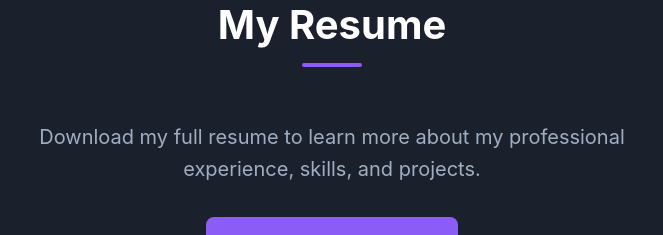
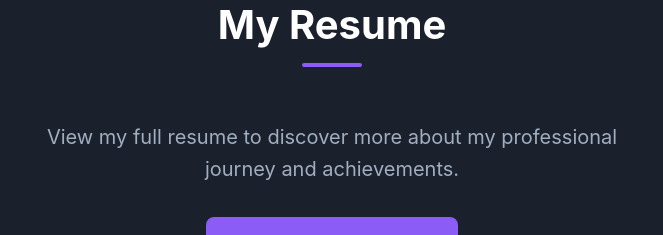
Before and after one commit to Sharath05hk/Portfolio, a React (Create React App) app: page / in a window 1280 px wide. Shown: the part 7900-8135 px from the top of the page, without its empty margins (308-971 px from the left). Built offline with nearby package versions, Linux system fonts and the light colour scheme.

Commit message:
Resume Updated

```diff
--- a/src/App.js
+++ b/src/App.js
@@ -488,7 +488,7 @@ const Resume = () => (
       <h2 className="section-title">My Resume</h2>
       <div className="resume-content">
         <p className="resume-text">
-          Download my full resume to learn more about my professional experience, skills, and projects.
+          View my full resume to discover more about my professional journey and achievements.
         </p>
         <a
           href="/resume.pdf"
```
